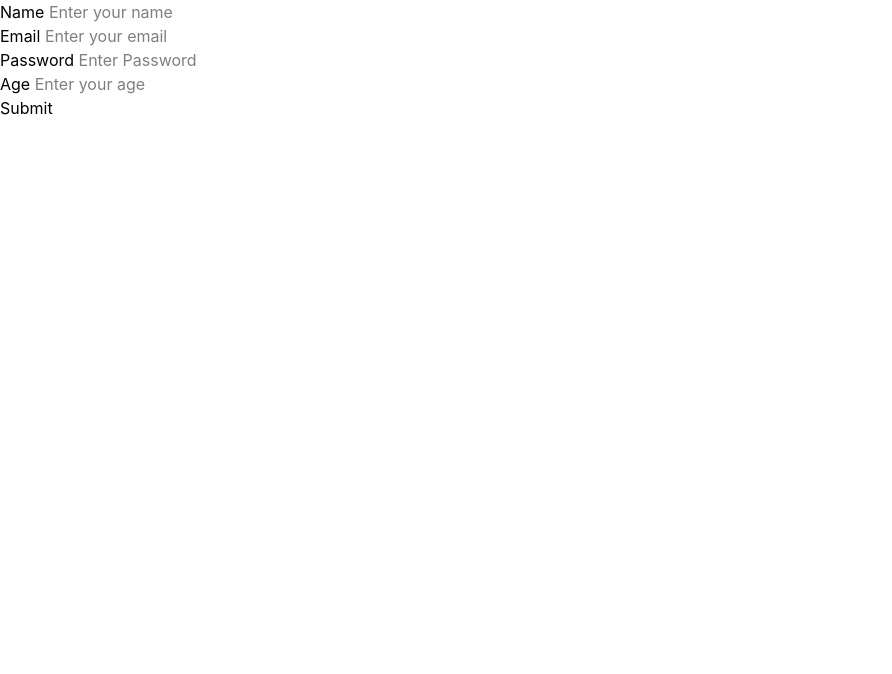
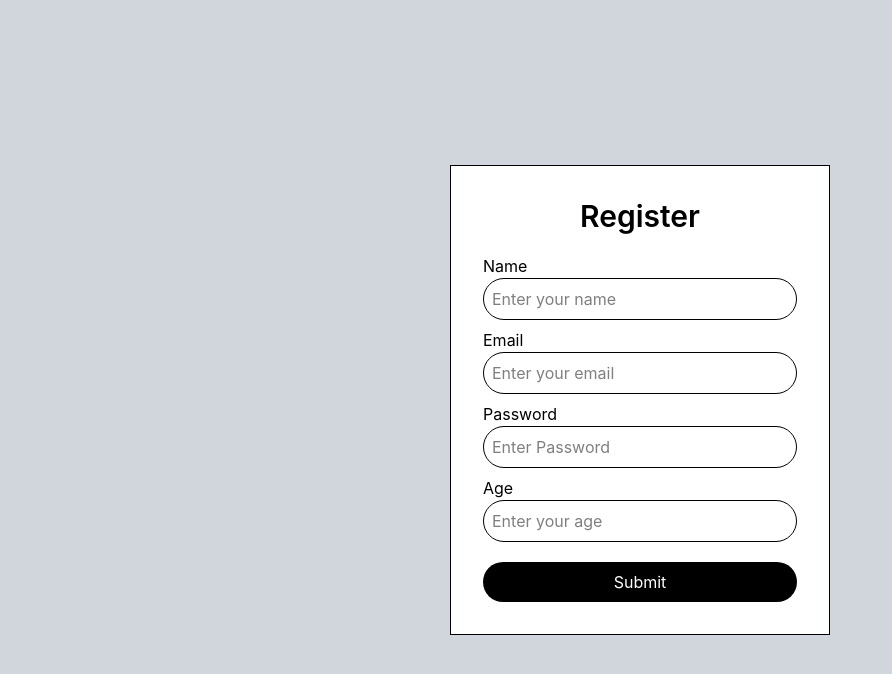
Before and after one commit to Ranjith-Bala-B/FullStackDemo, a React app: page /register in a window 1280 px wide. Shown: the top 674 px of the page, without its empty margins (0-892 px from the left). Built offline with nearby package versions, Linux system fonts and the light colour scheme; the HTML template or start-up script is replaced by a standard one.

Commit message:
Update 1.15

```diff
--- a/src/pages/login.jsx
+++ b/src/pages/login.jsx
@@ -51,17 +51,19 @@ function handlechange(e){
         <button type="submit">Submit</button>
     </form>
     */}
+<div className="min-h-screen flex justify-center items-center bg-gray-300">
+    <form onSubmit={print} className="bg-white flex flex-col gap-4 px-8 py-10  border">
+        <h1 className="text-center text-2xl font-semibold ">Login</h1>
 
-    <form onSubmit={print}>
         <label>Username </label>
-        <input placeholder="Enter username" required type="text" name="user" onChange={handlechange} />
+        <input className="border border-black p-1 rounded-2xl" placeholder="Enter username" required type="text" name="user" onChange={handlechange} />
 
         <label>Password </label>
-        <input placeholder="Enter Password" required type="password" name="pass" onChange={handlechange} />
+        <input className="border border-black p-1 rounded-2xl mb-8" placeholder="Enter Password" required type="password" name="pass" onChange={handlechange} />
 
-        <button type="submit">Submit</button>
+        <button type="submit" className="bg-black text-white p-1 rounded-3xl">Submit</button>
     </form>
-
+</div>
     </>
     );
 }
--- a/src/pages/register.jsx
+++ b/src/pages/register.jsx
@@ -14,29 +14,33 @@ function Register() {
         alert("register succes")
         navigate("/", {state: data})
     }
-    return (
-        <>
-        <form onSubmit={handleSubmit(onSubmit1)}>
-            <label>Name </label>
-            <input placeholder="Enter your name" type="text" {...register("name")} />
-            <p>{errors.name?.message}</p>
+return (
+    <div className="min-h-screen flex justify-center items-center bg-gray-300">
+        <form onSubmit={handleSubmit(onSubmit1)} className="bg-white p-8 w-95 border border-black">
+            <h2 className="text-3xl font-semibold mb-5 text-center">Register</h2>
 
-            <label>Email </label>
-            <input placeholder="Enter your email" type="email" {...register("email")} />
-            <p>{errors.email?.message}</p>
+            <label>Name</label>
+            <input className="border border-black rounded-3xl p-2 w-full mb-2 " placeholder="Enter your name" type="text" {...register("name")} />
+            <p className="text-red-600">{errors.name?.message}</p>
 
-            <label>Password </label>
-            <input placeholder="Enter Password"  type="password" {...register("password")} />
-            <p>{errors.password?.message}</p>
+            <label>Email</label>
+            <input className="border border-black rounded-3xl p-2 w-full mb-2 " placeholder="Enter your email" type="email" {...register("email")} />
+            <p className="text-red-600">{errors.email?.message}</p>
 
-            <label>Age </label>
-            <input placeholder="Enter your age"  type="number" {...register("age")} />
-            <p>{errors.age?.message}</p>
+            <label>Password</label>
+            <input className="border border-black rounded-3xl p-2 w-full mb-2" placeholder="Enter Password" type="password" {...register("password")} />
+            <p className="text-red-600">{errors.password?.message}</p>
 
-            <button type="submit">Submit</button>
+            <label>Age</label>
+            <input className="border border-black rounded-3xl p-2 w-full mb-2" placeholder="Enter your age" type="number" {...register("age")} />
+            <p className="text-red-600">{errors.age?.message}</p>
+
+            <button className="bg-black text-white rounded-3xl p-2 w-full mt-3" type="submit">
+                Submit
+            </button>
         </form>
-        </>
-    );
+    </div>
+);
 }
 
 export default Register;
```
